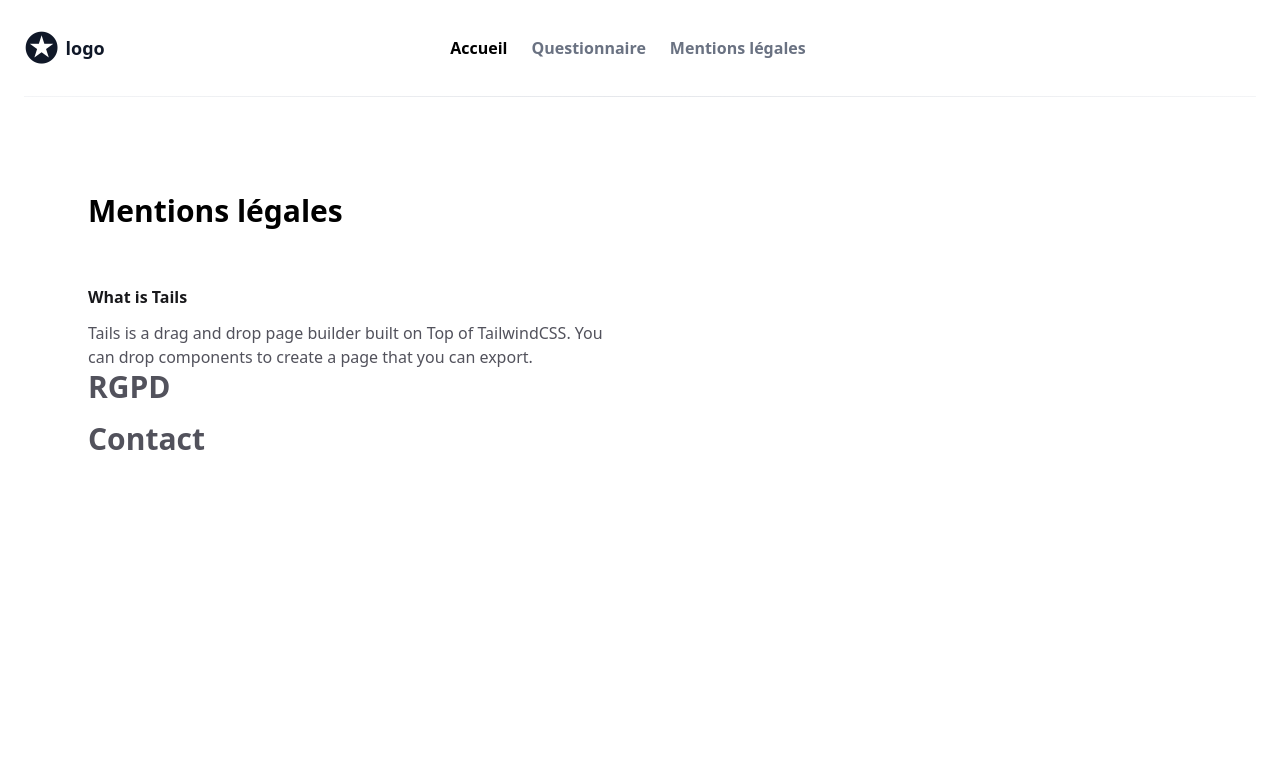
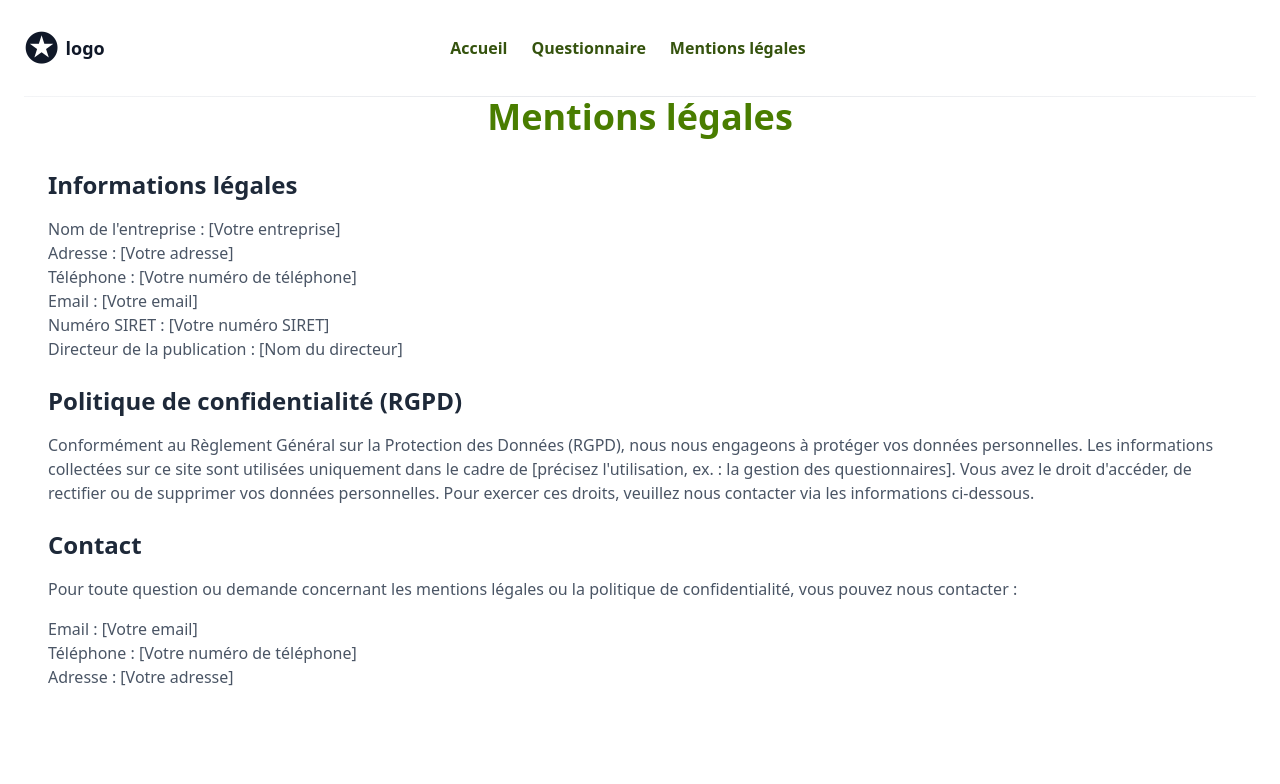
Before and after one commit to Idumii/QuestionnaireESGWeb, a PHP site: page /mentions_legales.php in a window 1280 px wide. Shown: the top 784 px of the page. Run offline with PHP 8.4, Linux system fonts and the light colour scheme; style sheets or scripts are compiled from the project's sources.

Commit message:
Update Mentiosn légales

```diff
--- a/mentions_legales.php
+++ b/mentions_legales.php
@@ -15,9 +15,9 @@ error_reporting(E_ALL);
     <script src="https://cdn.jsdelivr.net/npm/alpinejs@3.x.x/dist/cdn.min.js" defer></script>
 </head>
 
+
 <body>
-    <main>
-        <section class="w-full px-6 pb-12 antialiased bg-white tails-selected-element">
+    <section class="w-full px-6 pb-12 antialiased bg-white 2xl:font-serif 2xl:text-green-50 tails-selected-element">
         <div class="mx-auto max-w-7xl">
             <nav class="relative z-50 h-24 select-none" x-data="{ showMenu: false }">
                 <div
@@ -25,30 +25,36 @@ error_reporting(E_ALL);
                     <div class="flex items-center justify-start w-1/4 h-full pr-4">
                         <a href="#_"
                             class="flex items-center text-lg py-4 space-x-2 font-extrabold text-gray-900 md:py-0">
-                                <span class="text-[40px] mr-2">✪</span> logo </a>
+                            <span class="text-[40px] mr-2">✪</span> logo
+                        </a>
                     </div>
-                        <div class="top-0 left-0 items-start hidden w-full h-full p-4 bg-gray-900 bg-opacity-50 md:items-center md:w-3/4 md:absolute md:bg-transparent justify-between md:p-0 md:relative md:flex"
+                    <div class="top-0 left-0 items-start hidden w-full h-full p-4 bg-gray-900 bg-opacity-50 md:items-center md:w-3/4 md:absolute md:bg-transparent justify-between md:p-0 md:relative md:flex text-lime-700"
                         :class="{'flex fixed': showMenu, 'hidden': !showMenu }">
                         <div
                             class="flex-col w-full h-auto overflow-hidden bg-white rounded-lg md:bg-transparent md:overflow-visible md:rounded-none md:relative md:flex md:flex-row">
                             <a href="#_"
                                 class="inline-flex items-center block w-auto h-16 px-4 text-xl font-black leading-none text-gray-900 md:hidden">
-                                    <span class="text-4xl mr-2">✪</span> logo </a>
+                                <span class="text-4xl mr-2">✪</span> logo
+                            </a>
                             <div
                                 class="flex flex-col items-start justify-center w-full space-x-6 text-center lg:space-x-8 md:w-2/3 font-semibold md:mt-0 md:flex-row md:items-center">
-                                    <a href="#_"
-                                        class="inline-block w-full py-2 mx-0 ml-6 text-left text-black md:ml-0 md:w-auto md:px-0 md:mx-2 lg:mx-3 md:text-center">Accueil</a>
-                                    <a href="#_"
-                                        class="inline-block w-full py-2 mx-0 text-left text-gray-500 md:w-auto md:px-0 md:mx-2 hover:text-black lg:mx-3 md:text-center">Questionnaire</a>
-                                    <a href="#_"
-                                        class="inline-block w-full py-2 mx-0 text-left text-gray-500 md:w-auto md:px-0 md:mx-2 hover:text-black lg:mx-3 md:text-center">Mentions
+                                <a href="index.php"
+                                    class="inline-block w-full py-2 mx-0 ml-6 text-left text-lime-900 md:ml-0 md:w-auto md:px-0 md:mx-2 lg:mx-3 text-lime-700 md:text-center">Accueil</a>
+                                <a href="questionnaire.php"
+                                    class="inline-block w-full py-2 mx-0 text-left text-lime-900 md:w-auto md:px-0 md:mx-2 hover:text-lime-900 lg:mx-3 text-lime-700 md:text-center">Questionnaire</a>
+                                <a href="mentions_legales.php"
+                                    class="inline-block w-full py-2 mx-0 text-left text-lime-900 md:w-auto md:px-0 md:mx-2 hover:text-lime-900 lg:mx-3  text-lime-700 md:text-center">Mentions
                                     légales</a>
+
                                 <a href="#_"
                                     class="absolute top-0 left-0 hidden py-2 mt-6 ml-10 mr-2 text-gray-600 lg:inline-block md:mt-0 md:ml-2 lg:mx-3 md:relative">
+
                                 </a>
                             </div>
                             <div
                                 class="flex flex-col items-start justify-end md:ml-16 font-semibold lg:ml-0 w-full pt-4 md:items-center md:w-1/3 flex-shrink-0 md:flex-row md:py-0">
+
+
                             </div>
                         </div>
                     </div>
@@ -67,28 +73,57 @@ error_reporting(E_ALL);
                 </div>
             </nav>
             <div class="w-full h-px bg-gradient-to-r from-gray-100 via-gray-200 to-gray-100"></div>
-                <section class="py-24 bg-white tails-selected-element">
-                    <div class="px-8 mx-auto max-w-7xl lg:px-16">
-                        <h2 class="mb-4 text-xl font-bold md:text-3xl">Mentions légales</h2>
-                        <div class="grid grid-cols-1 gap-0 text-zinc-600 md:grid-cols-2 md:gap-16">
-                            <div class="">
-                                <h5 class="mt-10 mb-3 font-semibold text-zinc-900">What is Tails</h5>
-                                <p class="">Tails is a drag and drop page builder built on Top of TailwindCSS. You can
-                                    drop components to create a page that you can export.</p>
+            <!-- Main Hero Content -->
+            <section class="w-full px-6 pb-12 antialiased bg-white">
+                <div class="mx-auto max-w-7xl">
+                    <h1 class="text-4xl font-bold text-center text-lime-700">Mentions légales</h1>
+                    <div class="mt-8 space-y-6">
+                        <!-- Section Informations légales -->
+                        <div>
+                            <h2 class="text-2xl font-semibold text-gray-800">Informations légales</h2>
+                            <p class="mt-4 text-gray-600">
+                                Nom de l'entreprise : [Votre entreprise]<br>
+                                Adresse : [Votre adresse]<br>
+                                Téléphone : [Votre numéro de téléphone]<br>
+                                Email : [Votre email]<br>
+                                Numéro SIRET : [Votre numéro SIRET]<br>
+                                Directeur de la publication : [Nom du directeur]<br>
+                            </p>
                         </div>
 
+                        <!-- Section RGPD -->
+                        <div>
+                            <h2 class="text-2xl font-semibold text-gray-800">Politique de confidentialité (RGPD)</h2>
+                            <p class="mt-4 text-gray-600">
+                                Conformément au Règlement Général sur la Protection des Données (RGPD), nous nous
+                                engageons à protéger vos données personnelles.
+                                Les informations collectées sur ce site sont utilisées uniquement dans le cadre de
+                                [précisez l'utilisation, ex. : la gestion des questionnaires].
+                                Vous avez le droit d'accéder, de rectifier ou de supprimer vos données personnelles.
+                                Pour exercer ces droits, veuillez nous contacter via les informations ci-dessous.
+                            </p>
                         </div>
-                        <div class="grid grid-cols-1 gap-0 text-zinc-600 md:grid-cols-2 md:gap-16">
-                            <h2 class="mb-4 text-xl font-bold md:text-3xl">RGPD</h2>
+
+                        <!-- Section Contacts -->
+                        <div>
+                            <h2 class="text-2xl font-semibold text-gray-800">Contact</h2>
+                            <p class="mt-4 text-gray-600">
+                                Pour toute question ou demande concernant les mentions légales ou la politique de
+                                confidentialité, vous pouvez nous contacter :
+                            </p>
+                            <ul class="mt-4 text-gray-600">
+                                <li>Email : [Votre email]</li>
+                                <li>Téléphone : [Votre numéro de téléphone]</li>
+                                <li>Adresse : [Votre adresse]</li>
+                            </ul>
                         </div>
-                        <div class="grid grid-cols-1 gap-0 text-zinc-600 md:grid-cols-2 md:gap-16">
-                            <h2 class="mb-4 text-xl font-bold md:text-3xl">Contact</h2>
                     </div>
                 </div>
             </section>
+            <!-- End Main Hero Content -->
         </div>
     </section>
-    </main>
+
 </body>
 
 </html>
```
Lines whose indentation alone changed are shown as unchanged.
